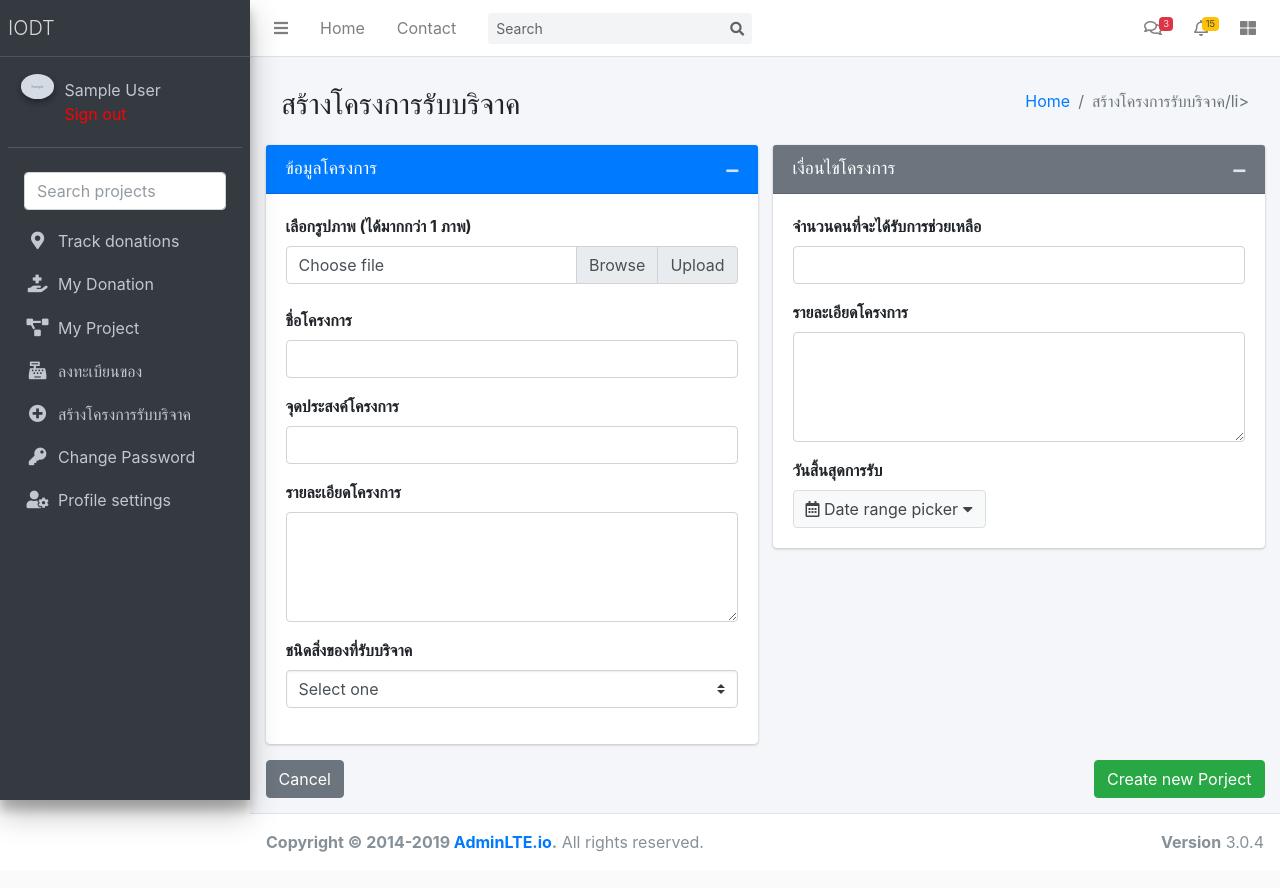
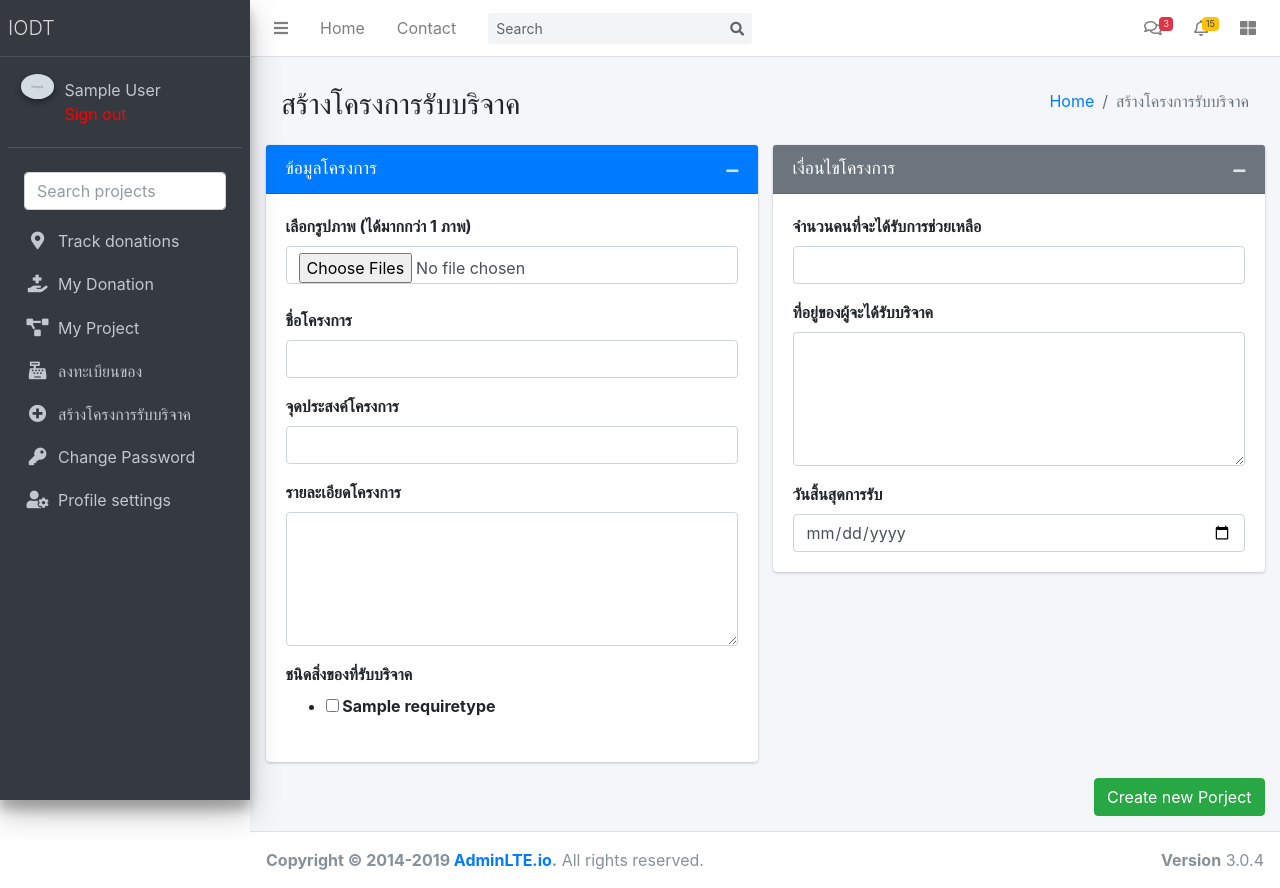
Before and after one commit to sahussawud/InternetOfDonationThings, a Django app: page /donations/project/create/ in a window 1280 px wide. Before the commit the page ends 852 px from the top, so only its background shows below. Run offline with Django 3.2, Linux system fonts and the light colour scheme; a user stored in the database is signed in; tables that the repository leaves empty hold one stand-in row (values such as "Sample post"); grey boxes marked "Sample" are stand-in pictures; some libraries are stand-ins or nearby versions.

Commit message:
form donations/register_project

```diff
--- a/IODT/donations/templates/donations/register_project.html
+++ b/IODT/donations/templates/donations/register_project.html
@@ -6,17 +6,34 @@
       <div class="col-sm-6">
         <h1>สร้างโครงการรับบริจาค</h1>
       </div>
+      {% if success %}
+      <div class="alert alert-success alert-dismissible fade show w-100" role="alert">
+        <strong>{{ success }}</strong> Your donations was registerd to your inventory
+        <button type="button" class="close" data-dismiss="alert" aria-label="Close">
+          <span aria-hidden="true">&times;</span>
+        </button>
+      </div>
+      {% elif danger %}
+      <div class="alert alert-danger alert-dismissible fade show w-100" role="alert">
+        <strong>{{ danger }}</strong> You should check in on some of those fields below.
+        <button type="button" class="close" data-dismiss="alert" aria-label="Close">
+          <span aria-hidden="true">&times;</span>
+        </button>
+      </div>
+      {% endif %}
       <div class="col-sm-6">
         <ol class="breadcrumb float-sm-right">
           <li class="breadcrumb-item"><a href="#">Home</a></li>
-          <li class="breadcrumb-item active">สร้างโครงการรับบริจาค/li>
+          <li class="breadcrumb-item active">สร้างโครงการรับบริจาค</li>
         </ol>
       </div>
     </div>
   </div><!-- /.container-fluid -->
 </section>
 
-<!-- Main content -->
+<form method="post" action="{% url 'create_project' %}" id="image-form" enctype="multipart/form-data">
+  {% csrf_token %}
+  <!-- Main content -->
 <section class="content">
   <div class="row">
     <div class="col-md-6">
@@ -25,7 +42,8 @@
           <h3 class="card-title">ข้อมูลโครงการ</h3>
 
           <div class="card-tools">
-            <button type="button" class="btn btn-tool" data-card-widget="collapse" data-toggle="tooltip" title="Collapse">
+            <button type="button" class="btn btn-tool" data-card-widget="collapse" data-toggle="tooltip"
+              title="Collapse">
               <i class="fas fa-minus"></i></button>
           </div>
         </div>
@@ -35,33 +53,38 @@
             <label for="file">เลือกรูปภาพ (ได้มากกว่า 1 ภาพ)</label>
             <div class="input-group">
               <div class="custom-file">
-                <input type="file" class="custom-file-input" id="exampleInputFile">
-                <label class="custom-file-label" for="exampleInputFile">Choose file</label>
+                <input type="file" class="form-control" name="images" id="exampleInputFile" multiple>
+                <!-- <label class="custom-file-label" for="exampleInputFile">Choose file</label> -->
+                <!-- <input type="file" name="images" class="custom-file-input" id="exampleInputFile" multiple> -->
               </div>
-              <div class="input-group-append">
+              <!-- <div class="input-group-append">
                 <span class="input-group-text" id="">Upload</span>
-              </div>
+              </div> -->
             </div>
             <br>
             <label for="inputName">ชื่อโครงการ</label>
-            <input type="text" id="inputName" class="form-control">
+            {{form.name}}
+            <!-- <input type="text" id="inputName" class="form-control"> -->
           </div>
           <div class="form-group">
             <label for="inputClientCompany">จุดประสงค์โครงการ</label>
-            <input type="text" id="inputClientCompany" class="form-control">
+            {{form.propose}}
+            <!-- <input type="text" id="inputClientCompany" class="form-control"> -->
           </div>
           <div class="form-group">
             <label for="inputDescription">รายละเอียดโครงการ</label>
-            <textarea id="inputDescription" class="form-control" rows="4"></textarea>
+            {{form.desc}}
+            <!-- <textarea id="inputDescription" class="form-control" rows="4"></textarea> -->
           </div>
           <div class="form-group">
             <label for="inputStatus">ชนิดสิ่งของที่รับบริจาค</label>
-            <select class="form-control custom-select">
+            {{form.requiretype}}
+            <!-- <select class="form-control custom-select">
               <option selected disabled>Select one</option>
               <option>On Hold</option>
               <option>Canceled</option>
               <option>Success</option>
-            </select>
+            </select> -->
           </div>
         </div>
         <!-- /.card-body -->
@@ -74,25 +97,29 @@
           <h3 class="card-title">เงื่อนไขโครงการ</h3>
 
           <div class="card-tools">
-            <button type="button" class="btn btn-tool" data-card-widget="collapse" data-toggle="tooltip" title="Collapse">
+            <button type="button" class="btn btn-tool" data-card-widget="collapse" data-toggle="tooltip"
+              title="Collapse">
               <i class="fas fa-minus"></i></button>
           </div>
         </div>
         <div class="card-body">
           <div class="form-group">
             <label for="inputEstimatedBudget">จำนวนคนที่จะได้รับการช่วยเหลือ</label>
-            <input type="number" id="inputEstimatedBudget" class="form-control">
+            {{form.helping_people}}
+            <!-- <input type="number" id="inputEstimatedBudget" class="form-control"> -->
           </div>
           <div class="form-group">
-            <label for="inputDescription">รายละเอียดโครงการ</label>
-            <textarea id="inputDescription" class="form-control" rows="4"></textarea>
+            <label for="inputDescription">ที่อยู่ของผู้จะได้รับบริจาค</label>
+            {{form.address}}
+            <!-- <textarea id="inputDescription" class="form-control" rows="4"></textarea> -->
           </div>
           <label for="inputEstimatedDuration">วันสิ้นสุดการรับ</label>
           <div class="input-group">
-            <button type="button" class="btn btn-default float-right" id="daterange-btn">
+            {{form.expire_date}}
+            <!-- <button type="button" class="btn btn-default float-right" id="daterange-btn">
               <i class="far fa-calendar-alt"></i> Date range picker
               <i class="fas fa-caret-down"></i>
-            </button>
+            </button> -->
           </div>
         </div>
         <!-- /.card-body -->
@@ -102,11 +129,12 @@
   </div>
   <div class="row">
     <div class="col-12">
-      <a href="#" class="btn btn-secondary">Cancel</a>
+      <!-- <a href="#" class="btn btn-secondary">Cancel</a> -->
       <input type="submit" value="Create new Porject" class="btn btn-success float-right">
     </div>
   </div>
 </section>
+</form>
 <!--
 <div class="container">
     <div class="row">
@@ -147,6 +175,6 @@
         <button type="submit" class='btn btn-success'>submit</button>
     </div>
     </form>
-</div> -->
+</div>  -->
 
 {% endblock content %}
--- a/IODT/donations/views.py
+++ b/IODT/donations/views.py
@@ -141,6 +141,7 @@ def create_project(request):
         form = CreateProjectForm()
 
     contexts['form'] = form
+    print(form)
     return render(request, 'donations/register_project.html', context=contexts)
 
 
```
